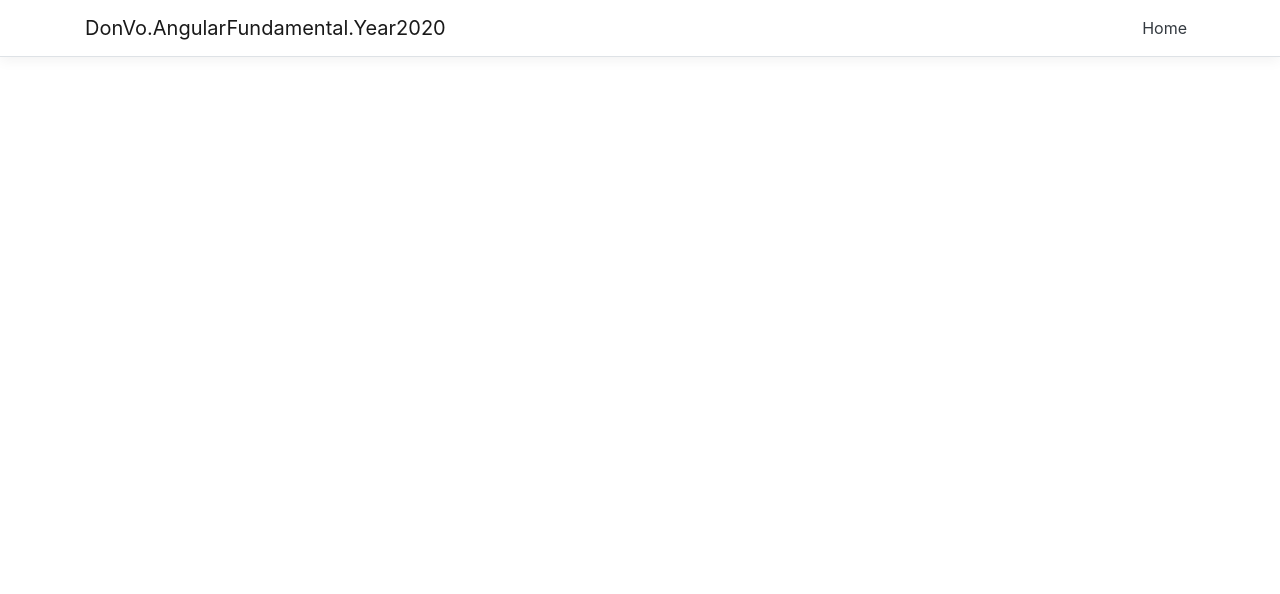
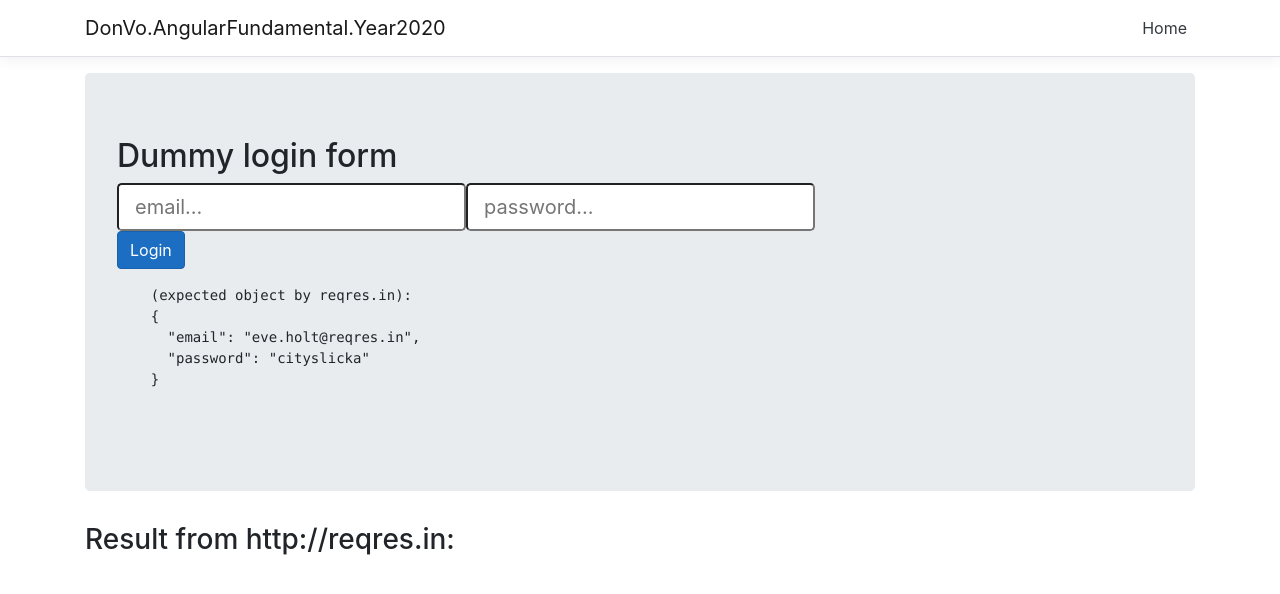
Before and after one commit to DonVo2020/Angular8-Fundamentals, an Angular app in the folder DonVo.AngularFundamental.Year2020/DonVo.AngularFundamental.Year2020/ClientApp/: page /post-restapi in a window 1280 px wide. Before the commit this address led to /. Shown: the top 594 px of the page. Built offline with nearby package versions, Linux system fonts and the light colour scheme.

Commit message:
implement post-restapi

```diff
--- /dev/null
+++ b/DonVo.AngularFundamental.Year2020/DonVo.AngularFundamental.Year2020/ClientApp/src/app/015-post-restapi/post-restapi.component.html
@@ -0,0 +1,30 @@
+<div class="jumbotron">
+  <h2>Dummy login form</h2>
+  <!--Let on use of Local template variables #email en #password -->
+  <input #email type="text"
+         class="form-control-lg" placeholder="email...">
+  <input #password type="text"
+         class="form-control-lg" placeholder="password...">
+  <p>
+    <button class="btn btn-primary"
+            (click)="doLogin()">
+      Login
+    </button>
+  </p>
+  <pre>
+    (expected object by reqres.in):
+    {{ '{' }}
+      "email": "eve.holt@reqres.in",
+      "password": "cityslicka"
+    }
+  </pre>
+</div>
+<div class="row">
+  <div class="col-md-6">
+    <!-- shows responses from http://reqres.in/ -->
+    <h3>Result from http://reqres.in:</h3>
+    <pre>
+{{ response | json }}
+        </pre>
+  </div>
+</div>
--- /dev/null
+++ b/DonVo.AngularFundamental.Year2020/DonVo.AngularFundamental.Year2020/ClientApp/src/app/015-post-restapi/post-restapi.component.ts
@@ -0,0 +1,43 @@
+import { Component, ViewChild, ElementRef } from '@angular/core';
+import { HttpClient, HttpHeaders } from '@angular/common/http';
+
+// Controller for your View. Note the use of @ViewChild
+// to get reference to element in the view.
+// Another way is to use [(ngModel)], but then you also have to import FormsModule.
+@Component({
+  selector: 'app-post-restapi',
+  templateUrl: './post-restapi.component.html',
+  styles: [`.moviePoster {max-height:200px}`]
+})
+export class PostRestApiComponent  {
+  @ViewChild('email', { read: ElementRef, static: false }) email: ElementRef;
+  @ViewChild('password', { read: ElementRef, static: false }) password: ElementRef;
+  response: any;
+
+  constructor(private http: HttpClient) {
+  }
+
+  doLogin() {
+    // Post data to reqres.in API.
+    // This must be done via a service, but now directly defined in the controller / class.
+    // For more info about this API, see http://reqres.in.
+    const url = 'https://reqres.in/api/login';
+
+    const email = this.email.nativeElement.value; // retrieve value from text field
+    const password = this.password.nativeElement.value; // retrieve value from text field
+    const data = {
+      email: email,
+      password: password
+    };
+
+    const headers = new HttpHeaders().set('Content-Type', 'application/json');
+
+    this.http
+      .post(url, JSON.stringify(data), { headers: headers })
+      .subscribe(
+        res => (this.response = res),
+        err => console.log('ERROR:', err),
+        () => console.log('Login complete')
+      );
+  }
+}
--- a/DonVo.AngularFundamental.Year2020/DonVo.AngularFundamental.Year2020/ClientApp/src/app/app.module.ts
+++ b/DonVo.AngularFundamental.Year2020/DonVo.AngularFundamental.Year2020/ClientApp/src/app/app.module.ts
@@ -28,6 +28,7 @@
 import { ServicesAsyncPipeComponent } from './012-services-async-pipe/services-async-pipe.component';
 import { ServicesLiveComponent } from './013-services-live/services-live.component';
 import { ServicesLiveWithMappingComponent } from './014-services-live-with-mapping/services-live-with-mapping.component';
+import { PostRestApiComponent } from './015-post-restapi/post-restapi.component';
 
 
 @NgModule({
@@ -48,7 +49,8 @@
     ServicesHttpCRUDComponent,
     ServicesAsyncPipeComponent,
     ServicesLiveComponent,
-    ServicesLiveWithMappingComponent
+    ServicesLiveWithMappingComponent,
+    PostRestApiComponent
   ],
   imports: [
     BrowserModule.withServerTransition({ appId: 'ng-cli-universal' }),
@@ -70,6 +72,7 @@
       { path: 'services-async-pipe', component: ServicesAsyncPipeComponent },
       { path: 'services-live', component: ServicesLiveComponent },
       { path: 'services-live-with-mapping', component: ServicesLiveWithMappingComponent },
+      { path: 'post-restapi', component: PostRestApiComponent },
     ])
   ],
   providers: [CityService, ApiService,
--- a/DonVo.AngularFundamental.Year2020/DonVo.AngularFundamental.Year2020/ClientApp/src/app/home/home.component.html
+++ b/DonVo.AngularFundamental.Year2020/DonVo.AngularFundamental.Year2020/ClientApp/src/app/home/home.component.html
@@ -13,3 +13,4 @@
 <input type="button" value="12. Services Async Pipe" [routerLink]="['/services-async-pipe']" class="btn-primary">
 <input type="button" value="13. Services Live" [routerLink]="['/services-live']" class="btn-primary">
 <input type="button" value="14. Services Live with Mapping" [routerLink]="['/services-live-with-mapping']" class="btn-primary">
+<input type="button" value="15. Post RestAPI" [routerLink]="['/post-restapi']" class="btn-primary">
```
